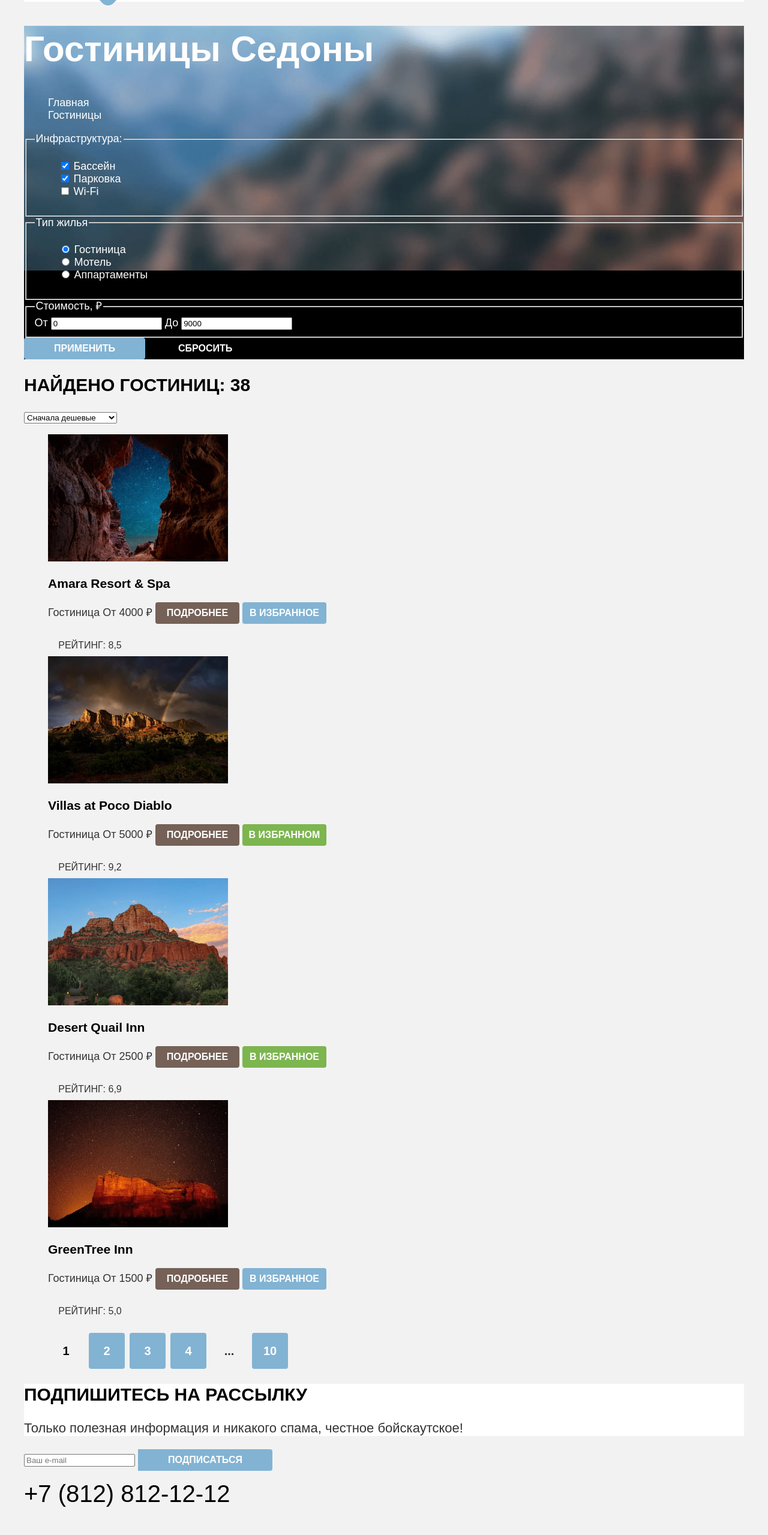
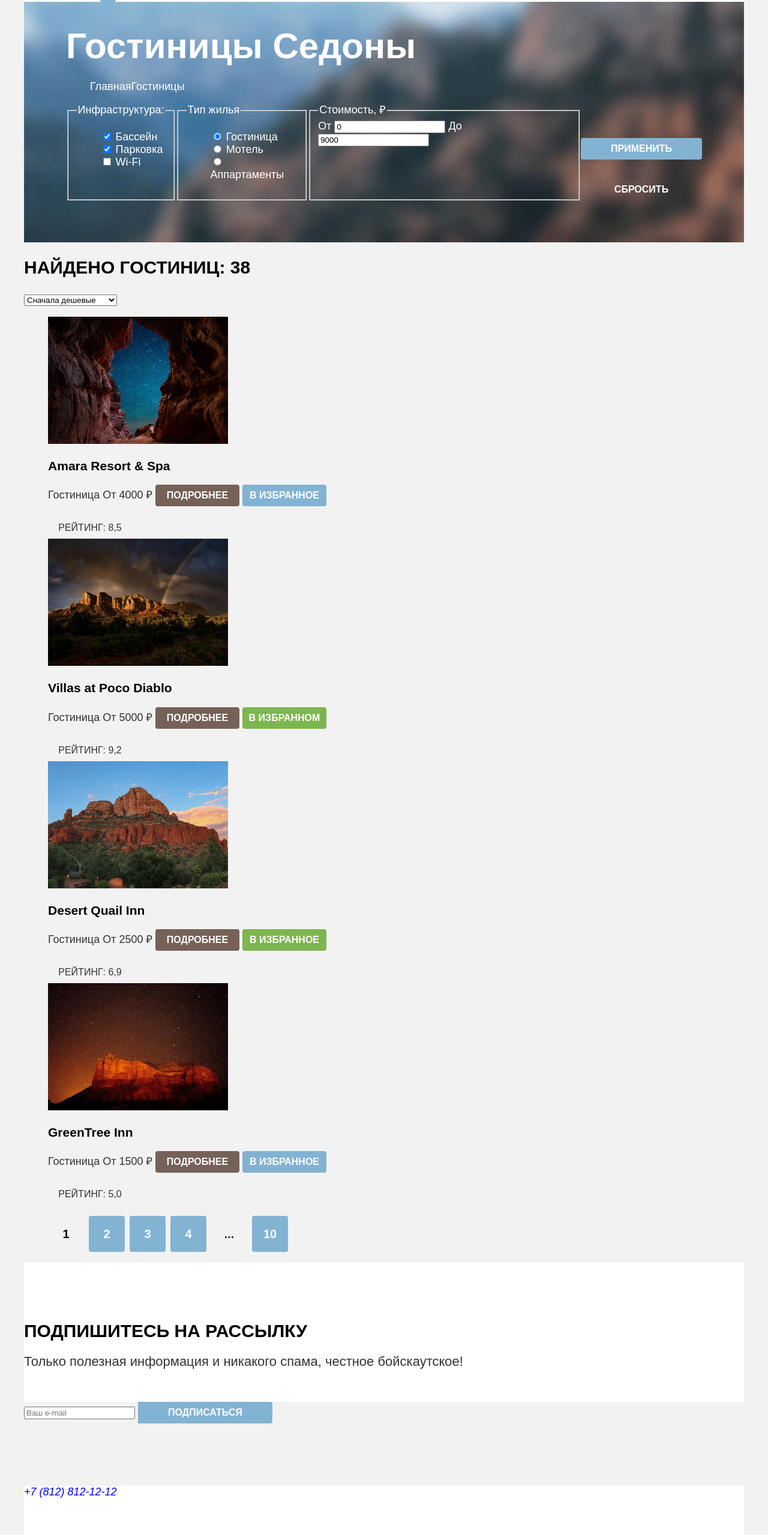
Before and after one commit to htmlacademy-htmlcss/2088903-sedona-39, a plain HTML site: page catalog.html in a window 1280 px wide. Shown: the part 61-2620 px from the top of the page at 60% size. Before the commit the page ends 2573 px from the top, so only its background shows below. Drawn offline with Linux system fonts and the light colour scheme; a web font is replaced by a local one.

Commit message:
adds main blocks styles, continue

```diff
--- a/catalog.html
+++ b/catalog.html
@@ -10,6 +10,7 @@
   <body>
     <!-- Header -->
     <header class="page-header" data-test="header">
+      <div class="container">
         <a class="logo" href="index.html">
           <img class="logo" src="images/logo.svg" width="140" height="70" alt="Логотип города Седона.">
         </a>
@@ -46,10 +47,12 @@
             </li>
           </ul>
         </nav>
+      </div>
     </header>
     <main class="main-inner">
       <!-- Section Filter -->
       <header class="header-inner" data-test="filter">
+        <div class="container-inner">
           <h1 class="header-inner-title h1-title">Гостиницы Седоны</h1>
           <ul class="breadcrumbs">
             <li class="breadcrumbs-item">
@@ -120,10 +123,12 @@
                 <span class="visually-hidden">Максимальная цена</span>
               </label>
             </fieldset>
-
+            <div class="filter-btn-container">
               <button class="filter-btn btn btn-secondary" type="submit">Применить</button>
               <button class="filter-btn btn btn-reset" type="reset">Сбросить</button>
+            </div>
           </form>
+        </div>
       </header>
       <!-- Section Catalog -->
       <section class="catalog" data-test="catalog">
@@ -248,10 +253,10 @@
       <!-- Section Subscribe -->
       <section class="subscribe" data-test="subscribe">
         <header class="subscribe-header section-header">
-          <h2 class="search-hotels-title h2-title">
+          <h2 class="subscribe-title h2-title">
             Подпишитесь на рассылку
           </h2>
-          <p class="search-hotels-description h2-description">
+          <p class="subscribe-description h2-description">
             Только полезная информация и никакого спама, честное бойскаутское!
           </p>
         </header>
--- a/styles/styles.css
+++ b/styles/styles.css
@@ -95,14 +95,23 @@ img {
   background-color: #ffffff;
 }
 
+.container {
+  max-width: 1060px;
+  display: flex;
+  gap: 30px;
+  margin: 0 auto;
+}
+.container-inner {
+  max-width: 1060px;
+  margin: 0 auto;
+}
 /* Header */
 .page-header {
-  display: flex;
-  gap: 30px;
-  height: 64px;
-  padding: 0 70px;
   color: #000000;
   background-color: #ffffff;
+}
+.page-header .container {
+  height: 64px;
 }
 .page-header li {
   list-style-type: none;
@@ -110,9 +119,7 @@ img {
 .page-header a {
   text-decoration: none;
 }
-.logo {
 
-}
 .nav {
   display: flex;
   justify-content: space-between;
@@ -225,7 +232,7 @@ img {
   display: flex;
   justify-content: center;
   flex-direction: column;
-  height: 385px;
+  min-height: 385px;
   padding: 0 85px;
 }
 
@@ -251,6 +258,7 @@ img {
 }
 .services-item {
   flex-basis: 400px;
+  min-height: 385px;
 }
 
 .services-item:nth-child(odd) {
@@ -289,12 +297,41 @@ img {
   color: #ffffff;
 }
 
+.subscribe-header {
+  padding-top: 96px;
+  padding-bottom: 54px;
+}
+
+.subscribe-title {
+  margin: 0;
+}
+.subscribe-description {
+  margin: 20px 0 0;
+}
+.subscribe-form {
+  padding-bottom: 104px;
+}
+
 .subscribe-btn {
   border-radius: 0 4px 4px 0;
 }
 
 /* Footer */
+.page-footer {
+  height: 120px;
+  background-color: #ffffff;
+}
+.page-footer .container {
+
+}
+.social-list {
+  margin: 0;
+  padding: 0;
+}
 .phone {
+  margin: 0 auto;
+}
+.phone-number {
   font-size: 40px;
   font-style: normal;
   line-height: 40px;
@@ -309,9 +346,28 @@ img {
   color: #ffffff;
   background-color: #000000;
 }
+.header-inner .container-inner {
+  padding: 35px 0 70px;
+}
+.header-inner-title {
+  margin: 0;
+}
+.breadcrumbs {
+  display: flex;
+}
 
 .breadcrumbs-link {
   color: #ffffff;
+}
+
+.filter {
+  display: flex;
+}
+.filter-btn-container {
+  display: flex;
+  flex-direction: column;
+  justify-content: end;
+  gap: 32px;
 }
 
 .btn-reset {
```
Also changed, not shown: index.html (+8 -4 lines). Lines whose indentation alone changed are shown as unchanged.
